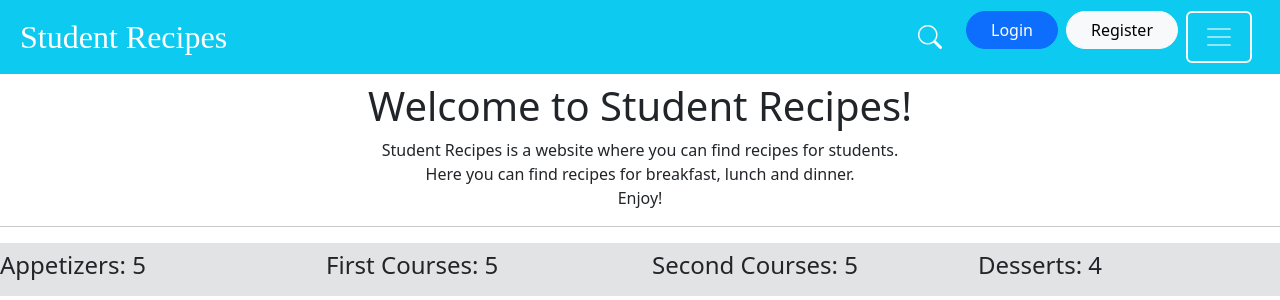
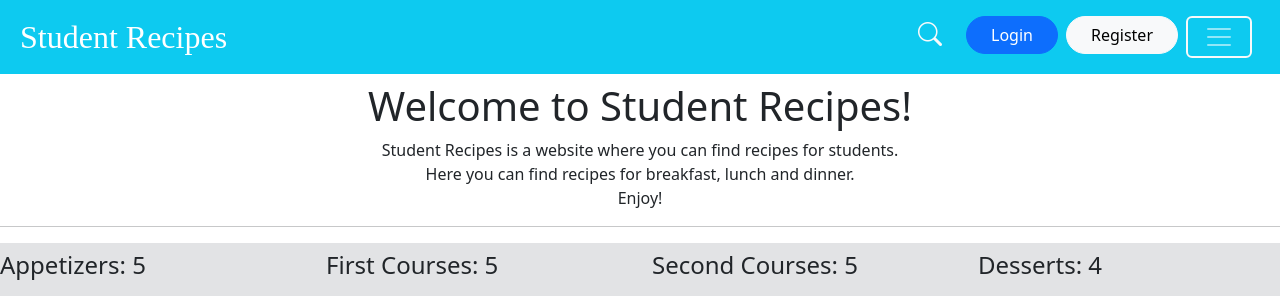
Before and after one commit to niccolentini/receipt_website, a Django app: page / in a window 1280 px wide. Shown: the top 300 px of the page. Run offline with Django 4.2, Linux system fonts and the light colour scheme; data comes from the database, SQL or seed files in the repository; both versions use the stored data as it was after the commit; parts of the project's set-up code (start-up, migrations or seed data) failed here and were passed over.

Commit message:
fisished

```diff
--- a/core/templates/core/base.html
+++ b/core/templates/core/base.html
@@ -53,7 +53,7 @@
                 </div>
 
             {% else %}
-                <div class="buttons px-3" style="display: flex">
+                <div class="buttons px-3 py-2" style="display: flex">
                     <a class="login-btn" href="{% url 'core:loginPage' %}">
                         <button type="button" class="btn btn-primary rounded-5 px-4">Login</button>
                     </a>
```
Also changed, not shown: db.sqlite3.
